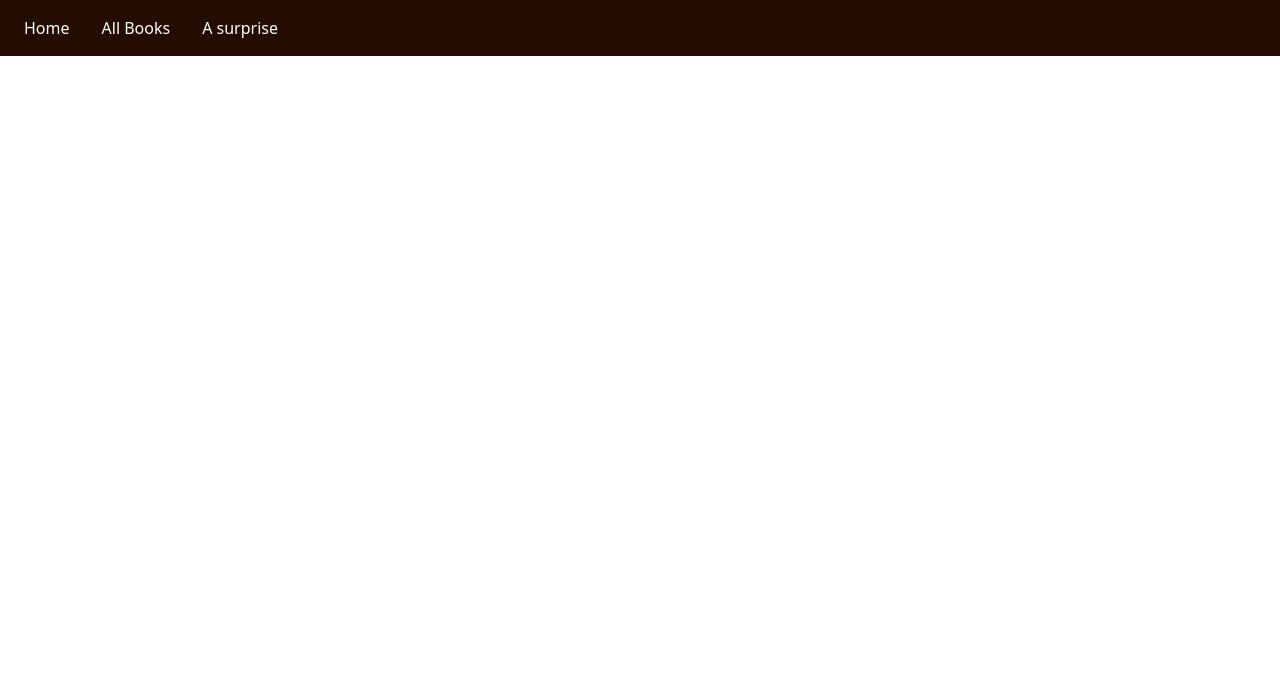
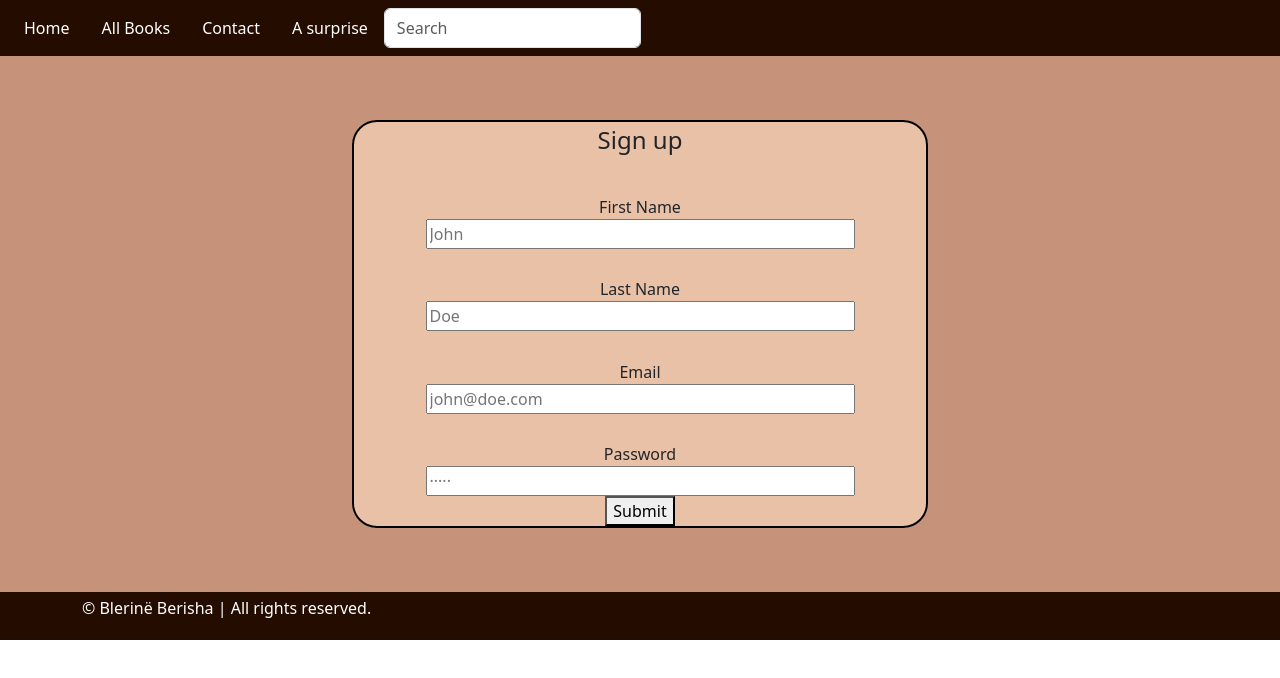
Before and after one commit to blerineberisha/bookshop, a React (Create React App) app in the folder shop/: page /contact in a window 1280 px wide. Shown: the top 678 px of the page. Built offline with nearby package versions, Linux system fonts and the light colour scheme; a web font is replaced by a local one.

Commit message:
added yup object SignupSchema

```diff
--- a/shop/package.json
+++ b/shop/package.json
@@ -12,13 +12,15 @@
     "@types/react-dom": "^17.0.0",
     "@types/react-router-dom": "^5.3.0",
     "bootstrap": "5.1.0",
+    "formik": "^2.2.9",
     "react": "^17.0.2",
     "react-bootstrap": "^2.0.0-rc.0",
     "react-dom": "^17.0.2",
     "react-router-dom": "^5.3.0",
     "react-scripts": "4.0.3",
     "typescript": "^4.1.2",
-    "web-vitals": "^1.0.1"
+    "web-vitals": "^1.0.1",
+    "yup": "^0.32.9"
   },
   "scripts": {
     "start": "react-scripts start",
--- a/shop/src/AllBooks.tsx
+++ b/shop/src/AllBooks.tsx
@@ -1,8 +1,8 @@
-import React, { useEffect, useState } from "react";
+import React, { useEffect, useState, useContext } from "react";
 import { Container, Row, Col } from "react-bootstrap";
-import Book from "./Book";
+import Book, { BookType } from "./Book";
 import "./App.css";
-import Footer from "./Footer";
+import { SearchContext } from "./SearchContext";
 
 function AllBooks() {
   type Book = {
@@ -16,6 +16,7 @@ function AllBooks() {
     publisher: string;
   };
   const [books, setBook] = useState<Book[]>([]);
+  const { search } = useContext(SearchContext);
 
   useEffect(() => {
     fetch("http://localhost:3001/books")
@@ -34,18 +35,26 @@ function AllBooks() {
       <Container>
         <Row>
           <div className="card-group">
-            {books.map((bookInfo: Book) => {
+            {books
+              .filter((book) => {
+                return (
+                  book.book_title.toLowerCase().includes(search) ||
+                  !search ||
+                  book.price.toLowerCase().includes(search)
+                );
+              })
+              .map((book: BookType) => {
                 return (
                   <Col md={4}>
                     <Book
-                    id={bookInfo.id}
-                    image={bookInfo.image}
-                    book_title={bookInfo.book_title}
-                    author_firstName={bookInfo.author_firstName}
-                    author_lastName={bookInfo.author_lastName}
-                    book_description={bookInfo.book_description}
-                    price={bookInfo.price}
-                    publisher={bookInfo.publisher}
+                      id={book.id}
+                      image={book.image}
+                      book_title={book.book_title}
+                      book_description={book.book_description}
+                      price={book.price}
+                      author_firstName={book.author_firstName}
+                      author_lastName={book.author_lastName}
+                      publisher={book.publisher}
                     />
                   </Col>
                 );
@@ -53,7 +62,6 @@ function AllBooks() {
           </div>
         </Row>
       </Container>
-      <Footer></Footer>
     </div>
   );
 }
--- a/shop/src/App.tsx
+++ b/shop/src/App.tsx
@@ -1,12 +1,17 @@
 import "./App.css";
+import Footer from "./Footer";
 import Header from "./Header";
 import Navigation from "./Navigation";
+import SearchProvider from "./SearchContext";
 
 function App() {
   return (
     <div>
-      <Header />
-      <Navigation />
+      <SearchProvider>
+        <Header />
+        <Navigation />
+        <Footer />
+      </SearchProvider>
     </div>
   );
 }
--- /dev/null
+++ b/shop/src/Contact.tsx
@@ -0,0 +1,12 @@
+import React from 'react'
+import "./Form.css";
+import FormElement from "./Form";
+
+
+export default function Contact() {
+    return (
+        <div className="body">
+            <FormElement />
+        </div>
+    )
+}
--- /dev/null
+++ b/shop/src/Form.css
@@ -0,0 +1,30 @@
+.body{
+    background-color: #c6927a;
+    padding: 5%;
+}
+
+legend{
+    text-align: center;
+
+}
+fieldset{
+    border-radius: 25px;
+    border: solid black 2px;
+    width: 50%;
+    margin-left: auto;
+    margin-right: auto;
+    background-color: #E9C1A7;
+}
+
+.field{
+width: 75%;
+}
+
+Form{
+    display: block;
+    text-align: center;
+}
+
+label{
+    padding-top: 5%;
+}
--- /dev/null
+++ b/shop/src/Form.tsx
@@ -0,0 +1,141 @@
+import "react-app-polyfill/ie11";
+import * as React from "react";
+import { Formik, Field, Form, FormikHelpers } from "formik";
+import * as Yup from "yup";
+import "./Form.css";
+
+interface Values {
+  firstName: string;
+  lastName: string;
+  email: string;
+}
+
+const FormElement = () => {
+  const SignupSchema = Yup.object().shape({
+    firstName: Yup.string()
+      .min(2, "Too short!")
+      .max(50, "Too long!")
+      .required("Please enter your first name."),
+    lastName: Yup.string()
+      .min(2, "Too short!")
+      .max(50, "Too long!")
+      .required("Please enter your last name."),
+    email: Yup.string()
+      .email("Invalid email address")
+      .required("Please enter your email address."),
+    password: Yup.string()
+      .min(8, "Too short!")
+      .max(50, "Too long!")
+      .required("Please enter a password."),
+  });
+  /*function validateEmail(value: string) {
+    let error;
+    if (!value) {
+      error = "Email address is required";
+      alert(error);
+    } else if (!/^[A-Z0-9._%+-]+@[A-Z0-9.-]+\.[A-Z]{2,4}$/i.test(value)) {
+      error = "Invalid email address";
+      alert(error);
+    }
+    return error;
+  }
+
+  function validateName(value: string) {
+    let error;
+    if (!value) {
+      error = "Name is required";
+      alert(error);
+    }
+  }*/
+
+  return (
+    <div>
+      <Formik
+        initialValues={{
+          firstName: "",
+          lastName: "",
+          email: "",
+        }}
+        onSubmit={(
+          values: Values,
+          { setSubmitting }: FormikHelpers<Values>
+        ) => {
+          setTimeout(() => {
+            alert(JSON.stringify(values, null, 2));
+            setSubmitting(false);
+          }, 500);
+        }}
+        validationSchema={SignupSchema}
+        validateOnBlur={false}
+        validateOnChange={false}
+      >
+        <div>
+          <Form>
+            <fieldset>
+              <legend>Sign up</legend>
+              <div>
+                <label htmlFor="firstName">First Name</label>
+              </div>
+              <div>
+                <Field
+                  className="field"
+                  id="firstName"
+                  name="firstName"
+                  placeholder="John"
+                  required
+                  // validate={validateName}
+                />
+              </div>
+              <div>
+                <label htmlFor="lastName">Last Name</label>
+              </div>
+              <div>
+                <Field
+                  className="field"
+                  id="lastName"
+                  name="lastName"
+                  placeholder="Doe"
+                  required
+                  //validate={validateName}
+                />
+              </div>
+              <div>
+                <label htmlFor="email">Email</label>{" "}
+              </div>
+              <div>
+                <Field
+                  className="field"
+                  id="email"
+                  name="email"
+                  placeholder="john@doe.com"
+                  required
+                  type="email"
+                  //validate={validateEmail}
+                />
+              </div>
+              <div>
+                <label htmlFor="password">Password</label>{" "}
+              </div>
+              <div>
+                <Field
+                  className="field"
+                  id="password"
+                  name="password"
+                  placeholder="·····"
+                  required
+                  type="password"
+                  //validate={validateEmail}
+                />
+              </div>
+              <div>
+                <button type="submit">Submit</button>
+              </div>
+            </fieldset>
+          </Form>
+        </div>
+      </Formik>
+    </div>
+  );
+};
+
+export default FormElement;
--- a/shop/src/Header.tsx
+++ b/shop/src/Header.tsx
@@ -1,6 +1,7 @@
 import "bootstrap/dist/css/bootstrap.min.css";
 import "./App.css";
 import { Nav } from "react-bootstrap";
+import Search from "./Search";
 
 function Header() {
   return (
@@ -13,8 +14,12 @@ function Header() {
           <Nav.Link href="/all">All Books</Nav.Link>
         </Nav.Item>
         <Nav.Item>
+          <Nav.Link href="/contact">Contact</Nav.Link>
+        </Nav.Item>
+        <Nav.Item>
           <Nav.Link href="https://www.youtube.com/watch?v=dQw4w9WgXcQ">A surprise</Nav.Link>
         </Nav.Item>
+        <Search />
       </Nav>
     </div>
   );
--- a/shop/src/Home.tsx
+++ b/shop/src/Home.tsx
@@ -1,7 +1,6 @@
 import React from "react";
 import { Carousel, CarouselItem } from "react-bootstrap";
 import "./App.css";
-import Footer from "./Footer";
 
 function Home() {
   return (
@@ -46,7 +45,6 @@ function Home() {
           </CarouselItem>
         </Carousel>
       </a>
-      <Footer />
     </div>
   );
 }
--- a/shop/src/Navigation.tsx
+++ b/shop/src/Navigation.tsx
@@ -3,6 +3,7 @@ import { BrowserRouter, Route } from "react-router-dom";
 
 
 import AllBooks from "./AllBooks";
+import Contact from "./Contact";
 import Home from "./Home";
 import { SingleBook } from "./SingleBook";
 function Navigation() {
@@ -12,6 +13,7 @@ function Navigation() {
       <Route path="/all" exact component={AllBooks}></Route>
       <Route path="/home" exact component={Home}></Route>
       <Route path="/book/:id" exact component={SingleBook}></Route>
+      <Route path="/contact" exact component={Contact}></Route>
     </BrowserRouter>
   );
 }
--- /dev/null
+++ b/shop/src/Search.tsx
@@ -0,0 +1,19 @@
+import React, { useContext } from "react";
+import { Form, FormControl } from "react-bootstrap";
+import { SearchContext } from "./SearchContext";
+export default function Search() {
+  const { addSearch } = useContext(SearchContext);
+  return (
+    <Form className="d-flex">
+      <FormControl
+        onChange={(searchProduct) => {
+          addSearch(searchProduct.target.value);
+        }}
+        type="search"
+        placeholder="Search"
+        className="mr-2"
+        aria-label="Search"
+      />
+    </Form>
+  );
+}
--- /dev/null
+++ b/shop/src/SearchContext.tsx
@@ -0,0 +1,21 @@
+import React, { createContext, useState, FC } from "react";
+export type SearchContextState = {
+  search: string;
+  addSearch: (name: string) => void;
+};
+const contextDefaultValues: SearchContextState = {
+  search: "",
+  addSearch: () => {},
+};
+export const SearchContext =
+  createContext<SearchContextState>(contextDefaultValues);
+const SearchProvider: FC = ({ children }) => {
+  const [searchName, setSearch] = useState<string>(contextDefaultValues.search);
+  const addSearch = (newSearch: string) => setSearch(newSearch);
+  return (
+    <SearchContext.Provider value={{ search: searchName, addSearch }}>
+      {children}
+    </SearchContext.Provider>
+  );
+};
+export default SearchProvider;
```
Also changed, not shown: shop/src/BookService.tsx (line endings or trailing spaces), 2 other files (tests, documents, lock files or other folders). Lines whose indentation alone changed are shown as unchanged.
